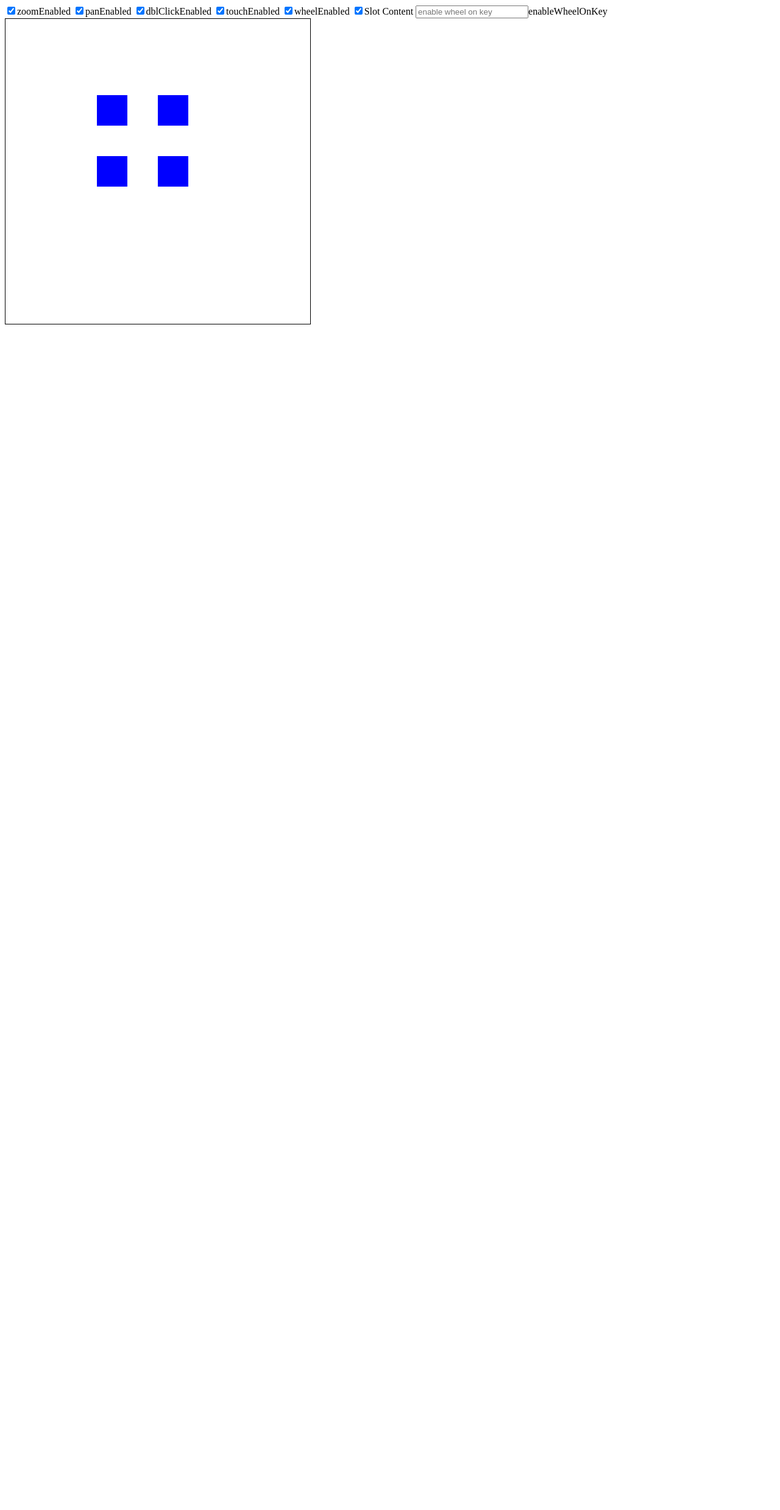
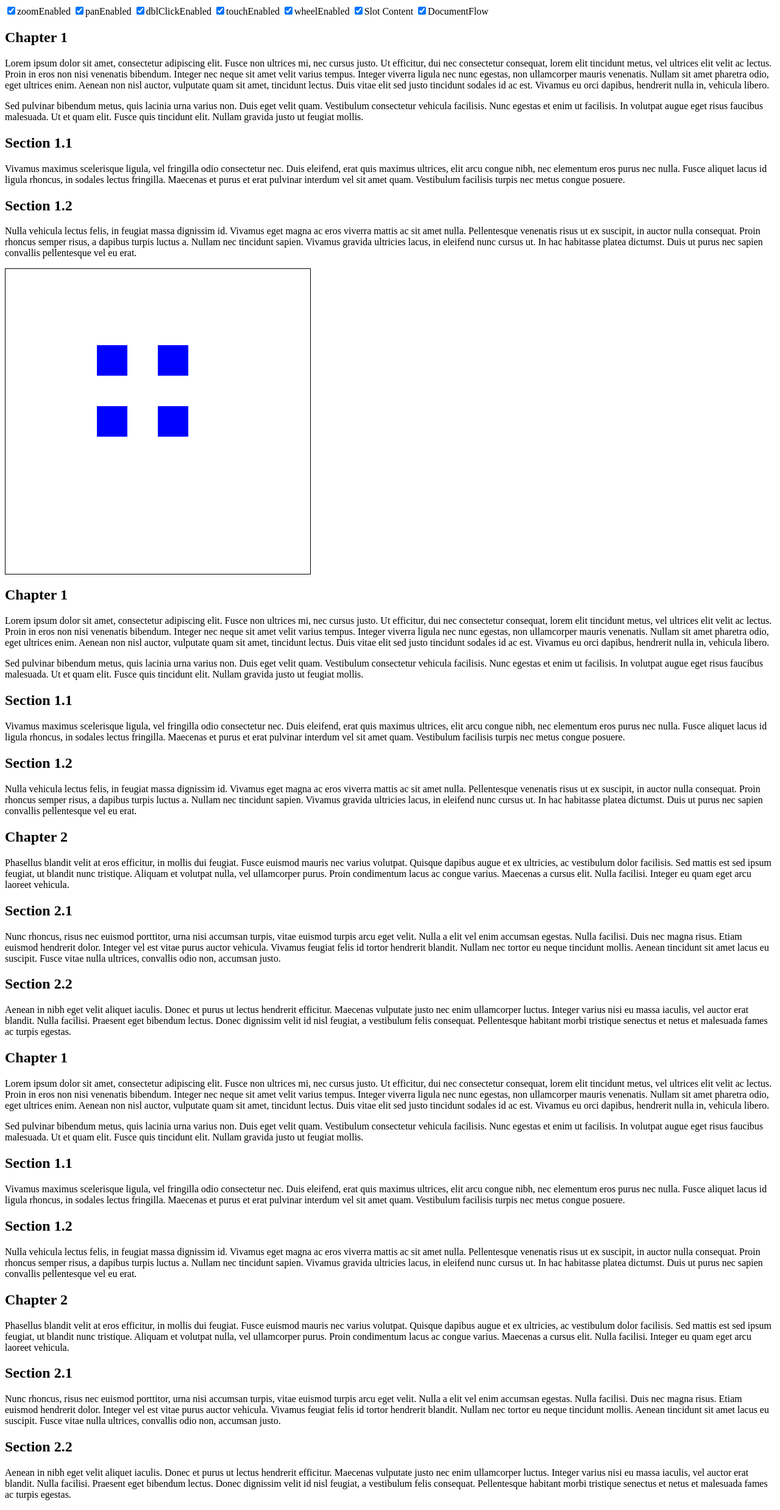
Before and after one commit to ehassaan/vue-zoomable, a Vue app: page / in a window 1280 px wide. Shown: the whole page at 61% size. Before the commit the page ends 800 px from the top, so only its background shows below. Built offline with nearby package versions, Linux system fonts and the light colour scheme.

Commit message:
feat: finished the document flow stuff including the example

```diff
--- a/src/components/ScrollOverlay.vue
+++ b/src/components/ScrollOverlay.vue
@@ -7,7 +7,7 @@
 
 <template>
     <div class="overlay" :class="{ hidden: hideOverlay }">
-        <p>Use {{ props.enableWheelOnKey }} + scroll to zoom</p>
+        <p>Use '{{ props.enableWheelOnKey }}' + 'scroll' to zoom</p>
     </div>
 </template>
 
--- a/src/composables/useWheel.ts
+++ b/src/composables/useWheel.ts
@@ -9,11 +9,6 @@ export function useWheel(
     showOverlay: Function) {
 
     function onWheel(ev: WheelEvent) {
-        console.log(props.enableWheelOnKey);
-        console.log(pressedKeys.value);
-
-        console.log(pressedKeys.value.has(props.enableWheelOnKey))
-
         if (!props.wheelEnabled || !props.zoomEnabled) return;
         let newZoom = zoom.value + (props.dblClickZoomStep * ev.deltaY / Math.abs(ev.deltaY));
         if (props.enableWheelOnKey !== undefined && !pressedKeys.value.has(props.enableWheelOnKey)) {
--- a/src/examples/div_example.vue
+++ b/src/examples/div_example.vue
@@ -7,25 +7,44 @@
     <input type="checkbox" v-model="touchEnabled" />touchEnabled
     <input type="checkbox" v-model="mouseWheelZoomEnabled" />wheelEnabled
     <input type="checkbox" v-model="visible" />Slot Content
-    <input type="text" v-model="enableWheelOnKey" placeholder="enable wheel on key" />enableWheelOnKey
+    <input type="checkbox" v-model="documentFlow" />DocumentFlow
   </form>
 
-  <VueZoomable
-    style="width: 500px; height: 500px; border: 1px solid black"
-    :zoomEnabled="zoomEnabled"
-    :panEnabled="panEnabled"
-    selector="#boxes"
-    :dblClickEnabled="dbClickEnabled"
-    :wheelEnabled="mouseWheelZoomEnabled"
-    :touchEnabled="touchEnabled"
-    :minZoom="0.3"
-    :maxZoom="2"
-    :dblClickZoomStep="0.4"
-    :wheelZoomStep="0.01"
-    :enableWheelOnKey="'Control'"
-    @zoom="onZoom"
-    @panned="onPan"
-  >
+  <section v-if="documentFlow">
+    <h1>Chapter 1</h1>
+    <p>
+      Lorem ipsum dolor sit amet, consectetur adipiscing elit. Fusce non ultrices mi, nec cursus justo. Ut efficitur, dui
+      nec consectetur consequat, lorem elit tincidunt metus, vel ultrices elit velit ac lectus. Proin in eros non nisi
+      venenatis bibendum. Integer nec neque sit amet velit varius tempus. Integer viverra ligula nec nunc egestas, non
+      ullamcorper mauris venenatis. Nullam sit amet pharetra odio, eget ultrices enim. Aenean non nisl auctor, vulputate
+      quam sit amet, tincidunt lectus. Duis vitae elit sed justo tincidunt sodales id ac est. Vivamus eu orci dapibus,
+      hendrerit nulla in, vehicula libero.
+    </p>
+    <p>
+      Sed pulvinar bibendum metus, quis lacinia urna varius non. Duis eget velit quam. Vestibulum consectetur vehicula
+      facilisis. Nunc egestas et enim ut facilisis. In volutpat augue eget risus faucibus malesuada. Ut et quam elit.
+      Fusce quis tincidunt elit. Nullam gravida justo ut feugiat mollis.
+    </p>
+    <h2>Section 1.1</h2>
+    <p>
+      Vivamus maximus scelerisque ligula, vel fringilla odio consectetur nec. Duis eleifend, erat quis maximus ultrices,
+      elit arcu congue nibh, nec elementum eros purus nec nulla. Fusce aliquet lacus id ligula rhoncus, in sodales lectus
+      fringilla. Maecenas et purus et erat pulvinar interdum vel sit amet quam. Vestibulum facilisis turpis nec metus
+      congue posuere.
+    </p>
+    <h2>Section 1.2</h2>
+    <p>
+      Nulla vehicula lectus felis, in feugiat massa dignissim id. Vivamus eget magna ac eros viverra mattis ac sit amet
+      nulla. Pellentesque venenatis risus ut ex suscipit, in auctor nulla consequat. Proin rhoncus semper risus, a dapibus
+      turpis luctus a. Nullam nec tincidunt sapien. Vivamus gravida ultricies lacus, in eleifend nunc cursus ut. In hac
+      habitasse platea dictumst. Duis ut purus nec sapien convallis pellentesque vel eu erat.
+    </p>
+  </section>
+
+  <VueZoomable style="width: 500px; height: 500px; border: 1px solid black" :zoomEnabled="zoomEnabled"
+    :panEnabled="panEnabled" selector="#boxes" :dblClickEnabled="dbClickEnabled" :wheelEnabled="mouseWheelZoomEnabled"
+    :touchEnabled="touchEnabled" :minZoom="0.3" :maxZoom="2" :dblClickZoomStep="0.4" :wheelZoomStep="0.01"
+    :enableWheelOnKey="documentFlow ? 'Control' : undefined" @zoom="onZoom" @panned="onPan">
     <div id="boxes">
       <div>
         <div></div>
@@ -37,6 +56,113 @@
       </div>
     </div>
   </VueZoomable>
+
+  <section v-if="documentFlow">
+    <h1>Chapter 1</h1>
+    <p>
+      Lorem ipsum dolor sit amet, consectetur adipiscing elit. Fusce non ultrices mi, nec cursus justo. Ut efficitur, dui
+      nec consectetur consequat, lorem elit tincidunt metus, vel ultrices elit velit ac lectus. Proin in eros non nisi
+      venenatis bibendum. Integer nec neque sit amet velit varius tempus. Integer viverra ligula nec nunc egestas, non
+      ullamcorper mauris venenatis. Nullam sit amet pharetra odio, eget ultrices enim. Aenean non nisl auctor, vulputate
+      quam sit amet, tincidunt lectus. Duis vitae elit sed justo tincidunt sodales id ac est. Vivamus eu orci dapibus,
+      hendrerit nulla in, vehicula libero.
+    </p>
+    <p>
+      Sed pulvinar bibendum metus, quis lacinia urna varius non. Duis eget velit quam. Vestibulum consectetur vehicula
+      facilisis. Nunc egestas et enim ut facilisis. In volutpat augue eget risus faucibus malesuada. Ut et quam elit.
+      Fusce quis tincidunt elit. Nullam gravida justo ut feugiat mollis.
+    </p>
+    <h2>Section 1.1</h2>
+    <p>
+      Vivamus maximus scelerisque ligula, vel fringilla odio consectetur nec. Duis eleifend, erat quis maximus ultrices,
+      elit arcu congue nibh, nec elementum eros purus nec nulla. Fusce aliquet lacus id ligula rhoncus, in sodales lectus
+      fringilla. Maecenas et purus et erat pulvinar interdum vel sit amet quam. Vestibulum facilisis turpis nec metus
+      congue posuere.
+    </p>
+    <h2>Section 1.2</h2>
+    <p>
+      Nulla vehicula lectus felis, in feugiat massa dignissim id. Vivamus eget magna ac eros viverra mattis ac sit amet
+      nulla. Pellentesque venenatis risus ut ex suscipit, in auctor nulla consequat. Proin rhoncus semper risus, a dapibus
+      turpis luctus a. Nullam nec tincidunt sapien. Vivamus gravida ultricies lacus, in eleifend nunc cursus ut. In hac
+      habitasse platea dictumst. Duis ut purus nec sapien convallis pellentesque vel eu erat.
+    </p>
+    <!-- Continue with more paragraphs, sections, and chapters as needed to fill a couple of pages -->
+
+    <h1>Chapter 2</h1>
+    <p>
+      Phasellus blandit velit at eros efficitur, in mollis dui feugiat. Fusce euismod mauris nec varius volutpat. Quisque
+      dapibus augue et ex ultricies, ac vestibulum dolor facilisis. Sed mattis est sed ipsum feugiat, ut blandit nunc
+      tristique. Aliquam et volutpat nulla, vel ullamcorper purus. Proin condimentum lacus ac congue varius. Maecenas a
+      cursus elit. Nulla facilisi. Integer eu quam eget arcu laoreet vehicula.
+    </p>
+    <h2>Section 2.1</h2>
+    <p>
+      Nunc rhoncus, risus nec euismod porttitor, urna nisi accumsan turpis, vitae euismod turpis arcu eget velit. Nulla a
+      elit vel enim accumsan egestas. Nulla facilisi. Duis nec magna risus. Etiam euismod hendrerit dolor. Integer vel est
+      vitae purus auctor vehicula. Vivamus feugiat felis id tortor hendrerit blandit. Nullam nec tortor eu neque tincidunt
+      mollis. Aenean tincidunt sit amet lacus eu suscipit. Fusce vitae nulla ultrices, convallis odio non, accumsan justo.
+    </p>
+    <h2>Section 2.2</h2>
+    <p>
+      Aenean in nibh eget velit aliquet iaculis. Donec et purus ut lectus hendrerit efficitur. Maecenas vulputate justo
+      nec enim ullamcorper luctus. Integer varius nisi eu massa iaculis, vel auctor erat blandit. Nulla facilisi. Praesent
+      eget bibendum lectus. Donec dignissim velit id nisl feugiat, a vestibulum felis consequat. Pellentesque habitant
+      morbi tristique senectus et netus et malesuada fames ac turpis egestas.
+    </p>
+    <!-- Continue with more paragraphs, sections, and chapters as needed to fill a couple of pages -->
+    <h1>Chapter 1</h1>
+    <p>
+      Lorem ipsum dolor sit amet, consectetur adipiscing elit. Fusce non ultrices mi, nec cursus justo. Ut efficitur, dui
+      nec consectetur consequat, lorem elit tincidunt metus, vel ultrices elit velit ac lectus. Proin in eros non nisi
+      venenatis bibendum. Integer nec neque sit amet velit varius tempus. Integer viverra ligula nec nunc egestas, non
+      ullamcorper mauris venenatis. Nullam sit amet pharetra odio, eget ultrices enim. Aenean non nisl auctor, vulputate
+      quam sit amet, tincidunt lectus. Duis vitae elit sed justo tincidunt sodales id ac est. Vivamus eu orci dapibus,
+      hendrerit nulla in, vehicula libero.
+    </p>
+    <p>
+      Sed pulvinar bibendum metus, quis lacinia urna varius non. Duis eget velit quam. Vestibulum consectetur vehicula
+      facilisis. Nunc egestas et enim ut facilisis. In volutpat augue eget risus faucibus malesuada. Ut et quam elit.
+      Fusce quis tincidunt elit. Nullam gravida justo ut feugiat mollis.
+    </p>
+    <h2>Section 1.1</h2>
+    <p>
+      Vivamus maximus scelerisque ligula, vel fringilla odio consectetur nec. Duis eleifend, erat quis maximus ultrices,
+      elit arcu congue nibh, nec elementum eros purus nec nulla. Fusce aliquet lacus id ligula rhoncus, in sodales lectus
+      fringilla. Maecenas et purus et erat pulvinar interdum vel sit amet quam. Vestibulum facilisis turpis nec metus
+      congue posuere.
+    </p>
+    <h2>Section 1.2</h2>
+    <p>
+      Nulla vehicula lectus felis, in feugiat massa dignissim id. Vivamus eget magna ac eros viverra mattis ac sit amet
+      nulla. Pellentesque venenatis risus ut ex suscipit, in auctor nulla consequat. Proin rhoncus semper risus, a dapibus
+      turpis luctus a. Nullam nec tincidunt sapien. Vivamus gravida ultricies lacus, in eleifend nunc cursus ut. In hac
+      habitasse platea dictumst. Duis ut purus nec sapien convallis pellentesque vel eu erat.
+    </p>
+    <!-- Continue with more paragraphs, sections, and chapters as needed to fill a couple of pages -->
+
+    <h1>Chapter 2</h1>
+    <p>
+      Phasellus blandit velit at eros efficitur, in mollis dui feugiat. Fusce euismod mauris nec varius volutpat. Quisque
+      dapibus augue et ex ultricies, ac vestibulum dolor facilisis. Sed mattis est sed ipsum feugiat, ut blandit nunc
+      tristique. Aliquam et volutpat nulla, vel ullamcorper purus. Proin condimentum lacus ac congue varius. Maecenas a
+      cursus elit. Nulla facilisi. Integer eu quam eget arcu laoreet vehicula.
+    </p>
+    <h2>Section 2.1</h2>
+    <p>
+      Nunc rhoncus, risus nec euismod porttitor, urna nisi accumsan turpis, vitae euismod turpis arcu eget velit. Nulla a
+      elit vel enim accumsan egestas. Nulla facilisi. Duis nec magna risus. Etiam euismod hendrerit dolor. Integer vel est
+      vitae purus auctor vehicula. Vivamus feugiat felis id tortor hendrerit blandit. Nullam nec tortor eu neque tincidunt
+      mollis. Aenean tincidunt sit amet lacus eu suscipit. Fusce vitae nulla ultrices, convallis odio non, accumsan justo.
+    </p>
+    <h2>Section 2.2</h2>
+    <p>
+      Aenean in nibh eget velit aliquet iaculis. Donec et purus ut lectus hendrerit efficitur. Maecenas vulputate justo
+      nec enim ullamcorper luctus. Integer varius nisi eu massa iaculis, vel auctor erat blandit. Nulla facilisi. Praesent
+      eget bibendum lectus. Donec dignissim velit id nisl feugiat, a vestibulum felis consequat. Pellentesque habitant
+      morbi tristique senectus et netus et malesuada fames ac turpis egestas.
+    </p>
+    <!-- Continue with more paragraphs, sections, and chapters as needed to fill a couple of pages -->
+  </section>
 </template>
 
 <script setup lang="ts">
@@ -49,7 +175,7 @@ let dbClickEnabled = ref(true);
 let touchEnabled = ref(true);
 let mouseWheelZoomEnabled = ref(true);
 let visible = ref(true);
-let enableWheelOnKey = ref(undefined)
+let documentFlow = ref(true)
 
 let onPan = (ev: any) => {
   console.log(ev);
@@ -67,15 +193,14 @@ let onZoom = (ev: any) => {
   flex-direction: column;
 }
 
-#boxes > div {
+#boxes>div {
   display: flex;
   flex-direction: row;
 }
 
-#boxes > div > div {
+#boxes>div>div {
   margin: 50px;
   background-color: blue;
   height: 100px;
   width: 100px;
-}
-</style>
+}</style>
```
Also changed, not shown: src/components/VueZoomable.vue (+24 -7 lines).
